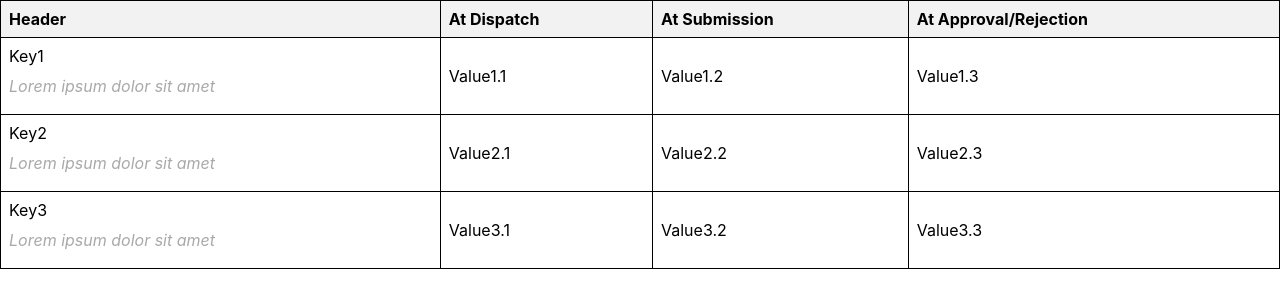
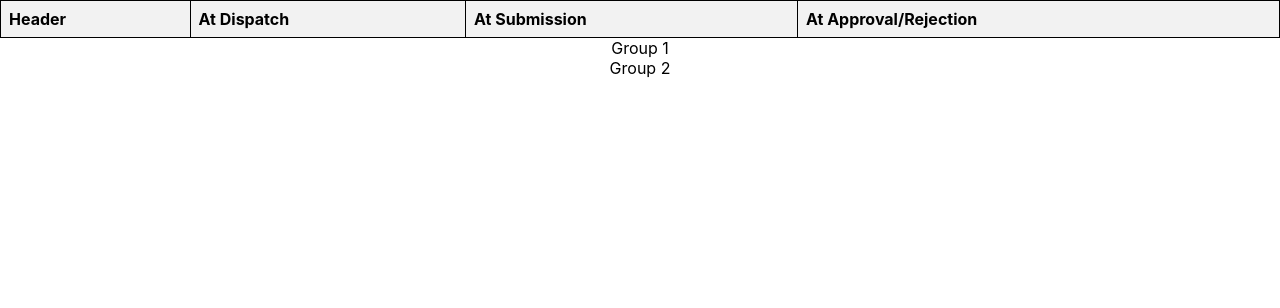
Before and after one commit to h4rkon/tracker, a React (Create React App) app: page / in a window 1280 px wide. Shown: the top 308 px of the page. Built offline with nearby package versions, Linux system fonts and the light colour scheme.

Commit message:
Introduced collapsibles

```diff
--- a/package.json
+++ b/package.json
@@ -11,6 +11,7 @@
     "@types/react": "^18.2.45",
     "@types/react-dom": "^18.2.18",
     "react": "^18.2.0",
+    "react-collapsible": "^2.10.0",
     "react-dom": "^18.2.0",
     "react-scripts": "5.0.1",
     "typescript": "^4.9.5",
--- a/src/GridView.tsx
+++ b/src/GridView.tsx
@@ -1,5 +1,6 @@
 import React from 'react';
 import './GridView.css'; // Assuming you have a CSS file for styles
+import Collapsible from 'react-collapsible';
 
 
 const GridView = () => {
@@ -7,31 +8,34 @@ const GridView = () => {
     {
       group: {
         name: 'Group 1', content: [
-          { key: { name: 'Key1', description: 'Lorem ipsum dolor sit amet' }, value: ['Value1.1', 'Value1.2', 'Value1.3'] },
-          { key: { name: 'Key2', description: 'Lorem ipsum dolor sit amet' }, value: ['Value2.1', 'Value2.2', 'Value2.3'] },
-          { key: { name: 'Key3', description: 'Lorem ipsum dolor sit amet' }, value: ['Value3.1', 'Value3.2', 'Value3.3'] }
+          { key: { name: 'Group1 - Key1', description: 'Lorem ipsum dolor sit amet' }, value: ['Value1.1.1', 'Value1.1.2', 'Value1.1.3'] },
+          { key: { name: 'Group1 - Key2', description: 'Lorem ipsum dolor sit amet' }, value: ['Value1.2.1', 'Value1.2.2', 'Value1.2.3'] },
+          { key: { name: 'Group1 - Key3', description: 'Lorem ipsum dolor sit amet' }, value: ['Value1.3.1', 'Value1.3.2', 'Value1.3.3'] },
+          { key: { name: 'Group1 - Key1', description: 'Lorem ipsum dolor sit amet' }, value: ['Value1.1.1', 'Value1.1.2', 'Value1.1.3'] },
+          { key: { name: 'Group1 - Key2', description: 'Lorem ipsum dolor sit amet' }, value: ['Value1.2.1', 'Value1.2.2', 'Value1.2.3'] },
+          { key: { name: 'Group1 - Key3', description: 'Lorem ipsum dolor sit amet' }, value: ['Value1.3.1', 'Value1.3.2', 'Value1.3.3'] },
+          { key: { name: 'Group1 - Key1', description: 'Lorem ipsum dolor sit amet' }, value: ['Value1.1.1', 'Value1.1.2', 'Value1.1.3'] },
+          { key: { name: 'Group1 - Key2', description: 'Lorem ipsum dolor sit amet' }, value: ['Value1.2.1', 'Value1.2.2', 'Value1.2.3'] },
+          { key: { name: 'Group1 - Key3', description: 'Lorem ipsum dolor sit amet' }, value: ['Value1.3.1', 'Value1.3.2', 'Value1.3.3'] },
+          { key: { name: 'Group1 - Key1', description: 'Lorem ipsum dolor sit amet' }, value: ['Value1.1.1', 'Value1.1.2', 'Value1.1.3'] },
+          { key: { name: 'Group1 - Key2', description: 'Lorem ipsum dolor sit amet' }, value: ['Value1.2.1', 'Value1.2.2', 'Value1.2.3'] },
+          { key: { name: 'Group1 - Key3', description: 'Lorem ipsum dolor sit amet' }, value: ['Value1.3.1', 'Value1.3.2', 'Value1.3.3'] }
         ]
       },
     },
     {
       group: {
         name: 'Group 2', content: [
-          { key: { name: 'Key1', description: 'Lorem ipsum dolor sit amet' }, value: ['Value1.1', 'Value1.2', 'Value1.3'] },
-          { key: { name: 'Key2', description: 'Lorem ipsum dolor sit amet' }, value: ['Value2.1', 'Value2.2', 'Value2.3'] },
-          { key: { name: 'Key3', description: 'Lorem ipsum dolor sit amet' }, value: ['Value3.1', 'Value3.2', 'Value3.3'] }
+          { key: { name: 'Group2 - Key1', description: 'Lorem ipsum dolor sit amet' }, value: ['Value2.1.1', 'Value2.1.2', 'Value2.1.3'] },
+          { key: { name: 'Group2 - Key2', description: 'Lorem ipsum dolor sit amet' }, value: ['Value2.2.1', 'Value2.2.2', 'Value2.2.3'] },
+          { key: { name: 'Group2 - Key3', description: 'Lorem ipsum dolor sit amet' }, value: ['Value2.3.1', 'Value2.3.2', 'Value2.3.3'] }
         ]
       },
     },
   ];
 
-  const data = [
-    { key: { name: 'Key1', description: 'Lorem ipsum dolor sit amet' }, value: ['Value1.1', 'Value1.2', 'Value1.3'] },
-    { key: { name: 'Key2', description: 'Lorem ipsum dolor sit amet' }, value: ['Value2.1', 'Value2.2', 'Value2.3'] },
-    { key: { name: 'Key3', description: 'Lorem ipsum dolor sit amet' }, value: ['Value3.1', 'Value3.2', 'Value3.3'] }
-
-  ];
-
   return (
+    <div>
       <table>
         <thead>
           <tr>
@@ -41,8 +45,12 @@ const GridView = () => {
             <th>At Approval/Rejection</th>
           </tr>
         </thead>
+      </table>
+      {data_new.map((group, index) => (
+        <Collapsible key={index} trigger={group.group.name}>
+          <table>
             <tbody>
-        {data.map((item, index) => (
+              {group.group.content.map((item, itemIndex) => (
                 <tr key={index}>
                   <td>{item.key.name}<br /><div className="description">{item.key.description}</div></td>
                   {item.value.map((val, valIndex) => (
@@ -52,6 +60,9 @@ const GridView = () => {
               ))}
             </tbody>
           </table>
+        </Collapsible>
+      ))}
+    </div>
   );
 };
 
```
Also changed, not shown: 1 other file (tests, documents, lock files or other folders). Lines whose indentation alone changed are shown as unchanged.
